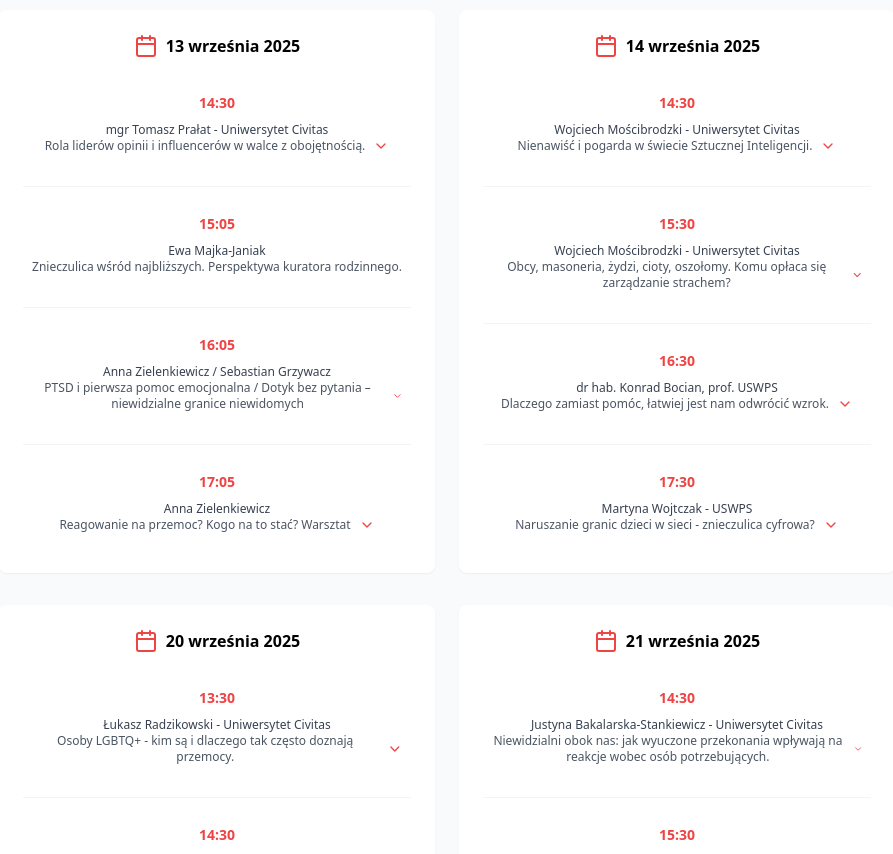
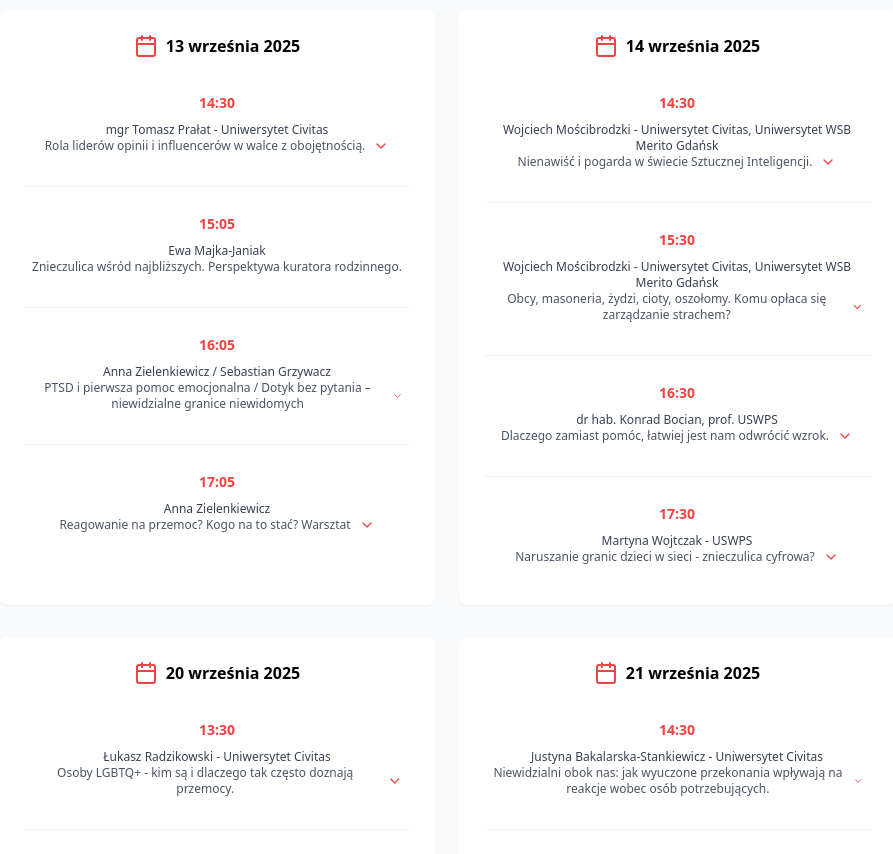
Before and after one commit to Mindgames/stop-znieczulicy, a React (Vite) app: page / in a window 1280 px wide. Shown: the part 2300-3154 px from the top of the page, without its empty margins (193-1086 px from the left). Built offline with nearby package versions, Linux system fonts and the light colour scheme.

Commit message:
Update EventsSection.tsx

```diff
--- a/src/components/EventsSection.tsx
+++ b/src/components/EventsSection.tsx
@@ -172,14 +172,14 @@ Data zgłoszenia: ${new Date().toLocaleString("pl-PL")}
         {
           id: "14-1",
           time: "14:30",
-          speaker: "Wojciech Mościbrodzki - Uniwersytet Civitas",
+          speaker: "Wojciech Mościbrodzki - Uniwersytet Civitas, Uniwersytet WSB Merito Gdańsk",
           title: "Nienawiść i pogarda w świecie Sztucznej Inteligencji.",
           description: "Czy sztuczna inteligencja pomaga nam rozwiązywać nasze problemy, czy też przeciwnie: sprawia, że jesteśmy coraz bardziej pełni nienawiści i pogardy. Czy ze zjawiskami tymi można próbować walczyć? A może jesteśmy skazani na porażkę, bo nasze mózgi są nadal zbyt gadzie i prymitywne, by dawać nam nowoczesne narzędzia IT. Jak żyć w świecie, w którym powszechny dostęp do źródeł nie przybliża nas do Prawdy, lecz do Postprawdy?",
         },
         {
           id: "14-2",
           time: "15:30",
-          speaker: "Wojciech Mościbrodzki - Uniwersytet Civitas",
+          speaker: "Wojciech Mościbrodzki - Uniwersytet Civitas, Uniwersytet WSB Merito Gdańsk",
           title:
             "Obcy, masoneria, żydzi, cioty, oszołomy. Komu opłaca się zarządzanie strachem?",
           description: "Współcześnie bardzo łatwo jest wykrzyczeć w świat słowa, które wstydzilibyśmy się powiedzieć komuś w twarz. Anonimowość, plemienność, przyzwolenie dla zachowań ekstremalnych - to jest obraz naszej codzienności. Pragniemy być zauważeni, więc krzyczymy coraz głośniej i coraz bardziej ekstremalnie. Cisza jest passe, a milczenie jest odbierane jako przyzwolenie. Czy zatem nie ma już szans na normalną rozmowę?",
```
